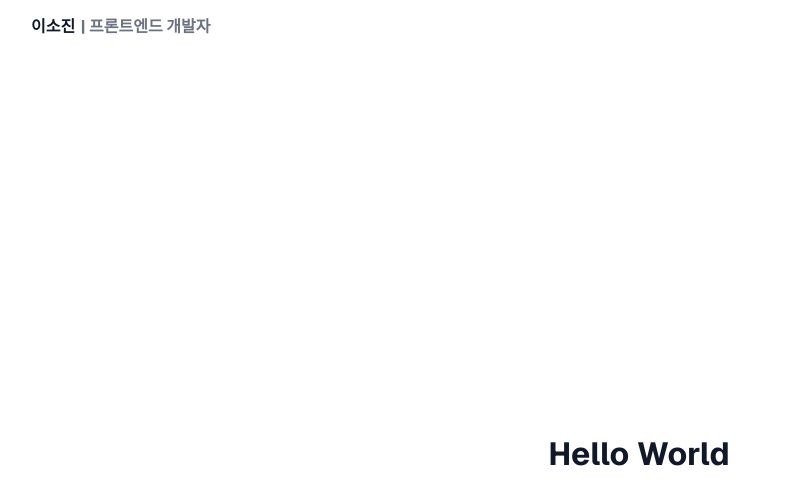
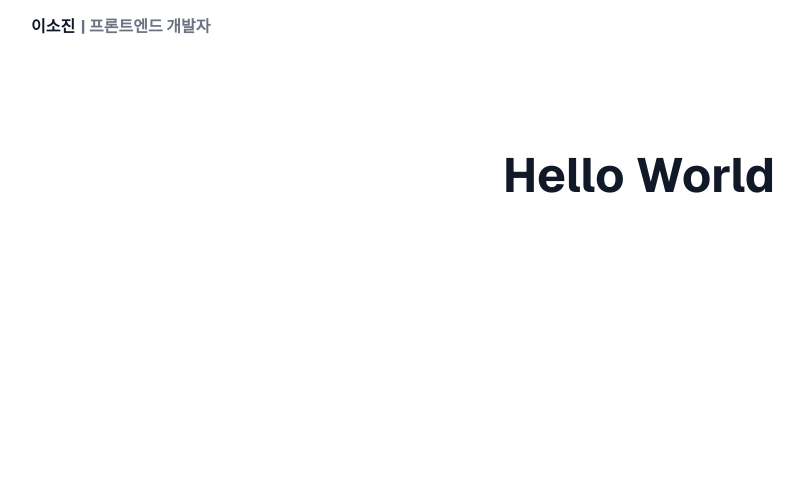
Before and after one commit to krungy/sojin-portfolio, a Next.js app: page / in a window 1280 px wide. Shown: the top 504 px of the page, without its empty margins (1-804 px from the left). Built offline with nearby package versions, Linux system fonts and the light colour scheme.

Commit message:
[func] scss 기본 구조 설정 및 레이아웃 노출 스타일 개선

```diff
--- a/app/_components/Header/Header.module.scss
+++ b/app/_components/Header/Header.module.scss
@@ -3,6 +3,10 @@
   top: 0;
   z-index: 100;
   background: transparent;
+}
+
+.container {
+  width: 100%;
   padding: 1rem 2rem;
 }
 
--- a/app/_components/Header/Header.tsx
+++ b/app/_components/Header/Header.tsx
@@ -4,12 +4,14 @@ import styles from "./Header.module.scss";
 export function Header() {
   return (
     <header className={styles.header}>
+      <div className={styles.container}>
         <Link href="/" className={styles.inner} aria-label="홈으로 이동">
           <p className={styles.title}>
             <span className={styles.name}>이소진</span>
             <span className={styles.role}>| 프론트엔드 개발자</span>
           </p>
         </Link>
+      </div>
     </header>
   );
 }
--- /dev/null
+++ b/app/layout.module.scss
@@ -0,0 +1,24 @@
+.content {
+  position: relative;
+  display: flex;
+  flex-direction: column;
+  align-items: center;
+  width: 100%;
+  min-width: 24rem;
+  max-width: 1024px;
+  min-height: 100vh;
+  margin-inline: auto;
+  padding-inline: 1.25rem;
+}
+
+@media (min-width: 768px) {
+  .content {
+    padding-inline: 2rem;
+  }
+}
+
+@media (min-width: 1024px) {
+  .content {
+    padding-inline: 2.5rem;
+  }
+}
--- a/app/layout.tsx
+++ b/app/layout.tsx
@@ -1,7 +1,8 @@
 import type { Metadata } from "next";
 import { Geist, Geist_Mono } from "next/font/google";
 import { Header } from "./_components/Header/Header";
-import "./globals.scss";
+import styles from "./layout.module.scss";
+import "../styles/main.scss";
 
 const geistSans = Geist({
   variable: "--font-geist-sans",
@@ -27,7 +28,7 @@ export default function RootLayout({
     <html lang="ko" className={`${geistSans.variable} ${geistMono.variable}`}>
       <body>
         <Header />
-        {children}
+        <main className={styles.content}>{children}</main>
       </body>
     </html>
   );
--- a/app/page.module.scss
+++ b/app/page.module.scss
@@ -1,69 +1,12 @@
-.page {
+.home {
   min-height: 100dvh;
-  display: grid;
-  place-items: center;
-  padding: 2rem;
-}
-
-.card {
-  width: min(720px, 100%);
-  border: 1px solid var(--line);
-  border-radius: 20px;
-  background-color: color-mix(in oklab, var(--card) 86%, black);
-  padding: clamp(1.5rem, 4vw, 3rem);
-}
-
-.eyebrow {
-  margin: 0;
-  color: var(--muted);
-  font-size: 0.875rem;
-  letter-spacing: 0.08em;
-  text-transform: uppercase;
+  padding-top: clamp(2rem, 8vw, 6rem);
+  padding-bottom: clamp(2rem, 8vw, 6rem);
 }
 
 .title {
-  margin: 0.75rem 0 0;
+  margin: 0;
   font-size: clamp(1.75rem, 5vw, 3rem);
   line-height: 1.1;
+  text-align: left;
 }
-
-.description {
-  margin: 1rem 0 0;
-  color: var(--muted);
-  font-size: clamp(0.95rem, 2.3vw, 1.05rem);
-  line-height: 1.7;
-}
-
-.actions {
-  margin-top: 1.75rem;
-  display: flex;
-  flex-wrap: wrap;
-  gap: 0.75rem;
-}
-
-.button {
-  padding: 0.7rem 1rem;
-  border-radius: 10px;
-  border: 1px solid transparent;
-  font-weight: 600;
-  transition: 150ms ease-in-out;
-}
-
-.primary {
-  background: var(--primary);
-  color: #fff;
-
-  &:hover {
-    background: var(--primary-hover);
-  }
-}
-
-.secondary {
-  border-color: var(--line);
-  color: var(--foreground);
-
-  &:hover {
-    border-color: color-mix(in oklab, var(--line) 35%, white);
-    background: color-mix(in oklab, var(--card) 80%, white);
-  }
-}
--- a/app/page.tsx
+++ b/app/page.tsx
@@ -2,8 +2,8 @@ import styles from "./page.module.scss";
 
 export default function Home() {
   return (
-    <main className={styles.page}>
-      <h1>Hello World</h1>
-    </main>
+    <section className={styles.home}>
+      <h1 className={styles.title}>Hello World</h1>
+    </section>
   );
 }
--- /dev/null
+++ b/styles/abstracts/_mixins.scss
@@ -0,0 +1,4 @@
+@mixin layout-width {
+  width: min(var(--layout-max-width), calc(100% - (var(--layout-padding-inline) * 2)));
+  margin-inline: auto;
+}
--- /dev/null
+++ b/styles/abstracts/_tokens.scss
@@ -0,0 +1,12 @@
+$color-background: #ffffff;
+$color-foreground: #111827;
+$color-muted: #6b7280;
+$color-card: #ffffff;
+$color-line: #e5e7eb;
+$color-primary: #6c7cff;
+$color-primary-hover: #8090ff;
+
+$layout-max-width: 1200px;
+$layout-padding-inline-min: 1rem;
+$layout-padding-inline-fluid: 4vw;
+$layout-padding-inline-max: 3rem;
--- a/app/globals.scss
+++ b/styles/base/_reset.scss
@@ -1,13 +1,3 @@
-:root {
-  --background: #ffffff;
-  --foreground: #111827;
-  --muted: #6b7280;
-  --card: #ffffff;
-  --line: #e5e7eb;
-  --primary: #6c7cff;
-  --primary-hover: #8090ff;
-}
-
 *,
 *::before,
 *::after {
--- /dev/null
+++ b/styles/base/_root.scss
@@ -0,0 +1,17 @@
+@use "../abstracts/tokens" as *;
+
+:root {
+  --background: #{$color-background};
+  --foreground: #{$color-foreground};
+  --muted: #{$color-muted};
+  --card: #{$color-card};
+  --line: #{$color-line};
+  --primary: #{$color-primary};
+  --primary-hover: #{$color-primary-hover};
+  --layout-max-width: #{$layout-max-width};
+  --layout-padding-inline: clamp(
+    #{$layout-padding-inline-min},
+    #{$layout-padding-inline-fluid},
+    #{$layout-padding-inline-max}
+  );
+}
--- /dev/null
+++ b/styles/main.scss
@@ -0,0 +1,2 @@
+@use "./base/root";
+@use "./base/reset";
```
Lines whose indentation alone changed are shown as unchanged.
